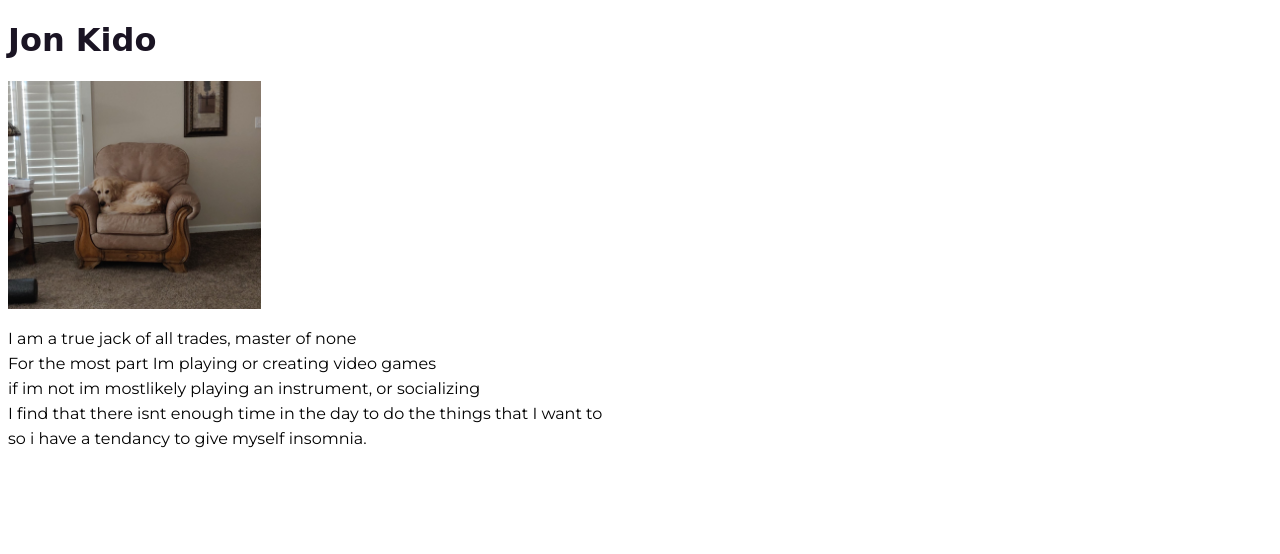
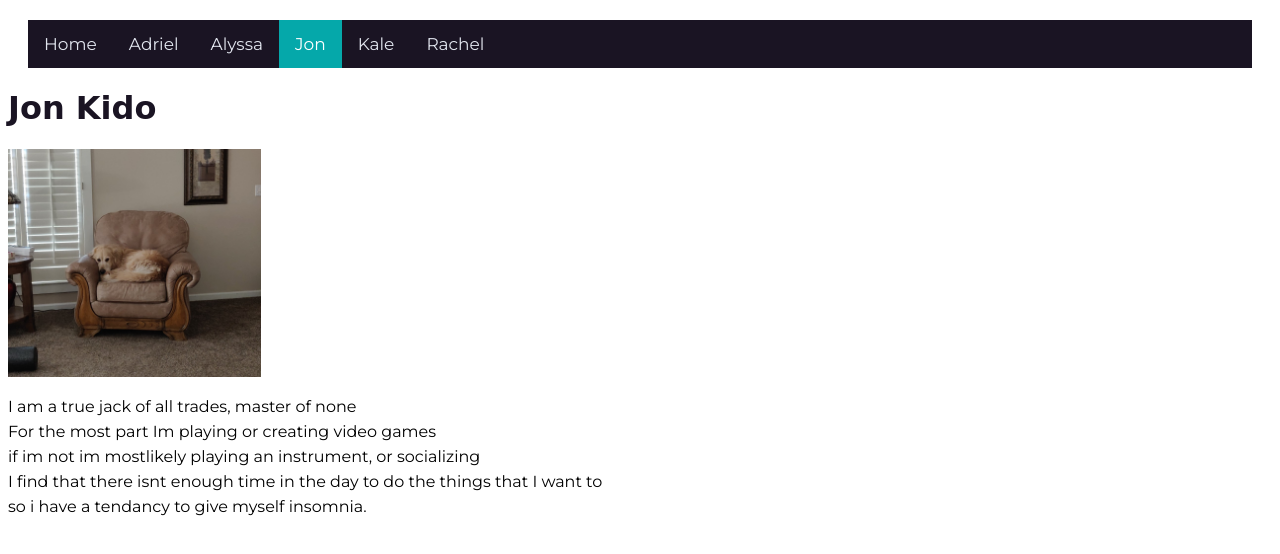
Before and after one commit to AdrielClaflin/Coin-Flip, a plain HTML site: page MyPageJon.html in a window 1280 px wide. Drawn offline with Linux system fonts and the light colour scheme; a web font is replaced by a local one.

Commit message:
Update MyPageJon.html

```diff
--- a/MyPageJon.html
+++ b/MyPageJon.html
@@ -11,6 +11,14 @@
 		}
 	</style>
 	<body class="center">
+		<div class="topnav">
+		  <a href="BioPage.html">Home</a>
+		  <a href="MyPageAdriel.html">Adriel</a>
+		  <a href="MyPageAlyssa.html">Alyssa</a>
+		  <a class="active" href="MyPageJon.html">Jon</a>
+		  <a href="KalePage.html">Kale</a>
+		  <a href="Rachel_profile_page.html">Rachel</a>
+		</div>
 		<h1>Jon Kido</h1>
 		<img src ="images/GoodDoggo.jpg" width="20%" height="20%" alt="Jon Kido" class ="profile-images"/>
 		<p>I am a true jack of all trades, master of none</p>
```
